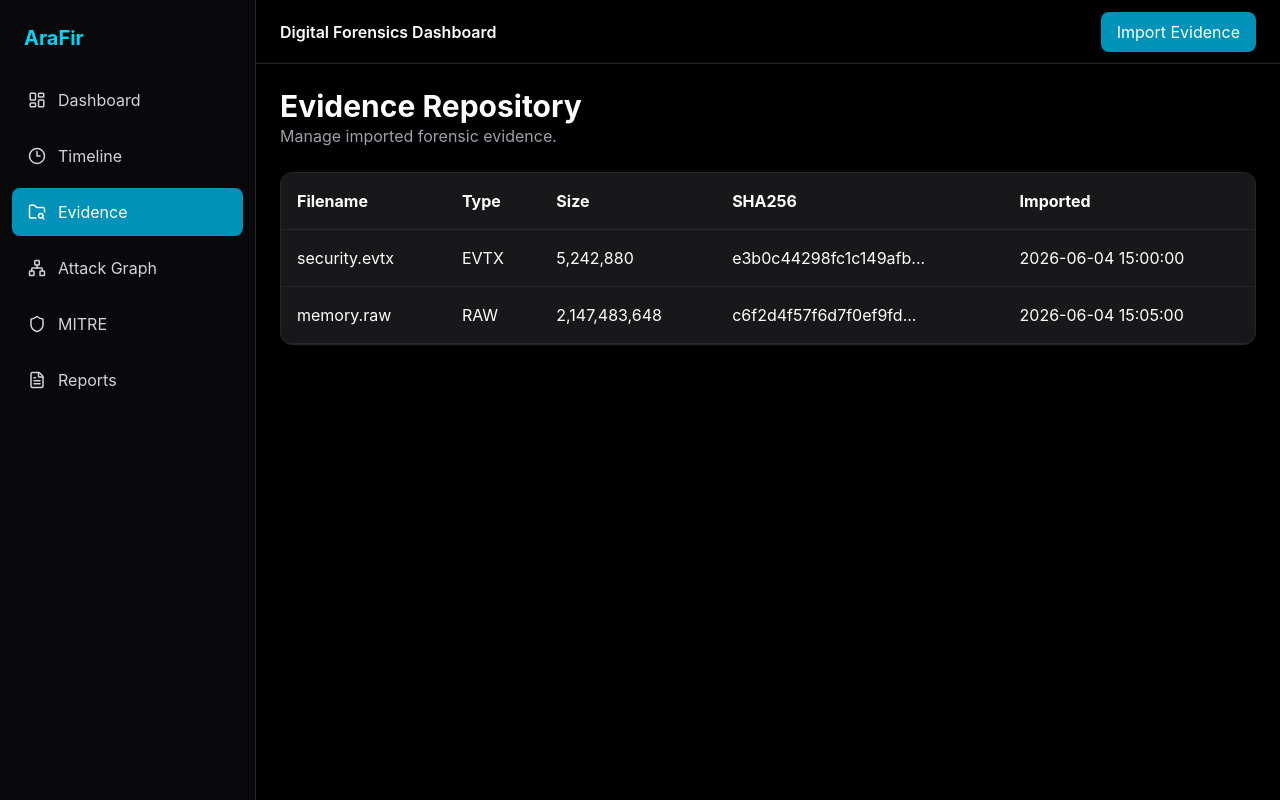
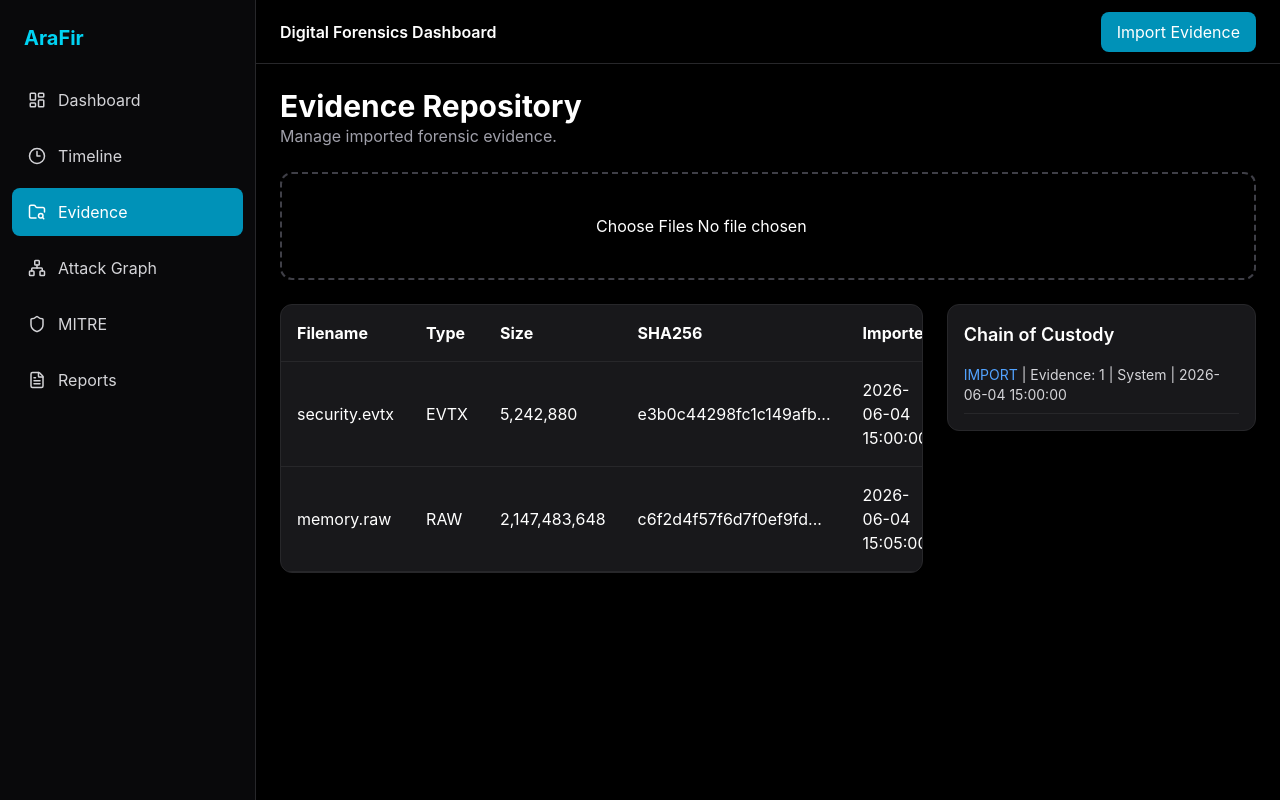
Before and after one commit to bay-ar4fah/AraFir, a React (Vite) app in the folder frontend/: page /evidence in a window 1280 px wide. Built offline with nearby package versions, Linux system fonts and the light colour scheme.

Commit message:
COC-Phase-Integrated with Evidence Page

```diff
--- /dev/null
+++ b/frontend/src/components/Evidence/CustodyPanel.tsx
@@ -0,0 +1,34 @@
+import { useEffect, useState } from "react";
+import type { CustodyLog } from "../../types/custody";
+import { getCustodyLogs } from "../../services/chainOfCustodyService";
+
+export default function CustodyPanel() {
+  const [logs, setLogs] = useState<CustodyLog[]>([]);
+
+  useEffect(() => {
+    getCustodyLogs().then(setLogs);
+  }, []);
+
+  return (
+    <div className="bg-zinc-900 border border-zinc-800 rounded-xl p-4">
+      <h2 className="text-lg font-semibold mb-4">
+        Chain of Custody
+      </h2>
+
+      <div className="space-y-2">
+        {logs.map((log) => (
+          <div
+            key={log.id}
+            className="text-sm text-zinc-300 border-b border-zinc-800 pb-2"
+          >
+            <span className="text-blue-400">
+              {log.action}
+            </span>{" "}
+            | Evidence: {log.evidenceId} | {log.user} |{" "}
+            {log.timestamp}
+          </div>
+        ))}
+      </div>
+    </div>
+  );
+}
--- /dev/null
+++ b/frontend/src/components/Evidence/EvidenceUploader.tsx
@@ -0,0 +1,26 @@
+interface Props {
+  onSelect: (
+    files: FileList
+  ) => void;
+}
+
+export default function EvidenceUploader({
+  onSelect,
+}: Props) {
+
+  return (
+    <div className="border-2 border-dashed border-zinc-700 rounded-xl p-10 text-center">
+
+      <input
+        type="file"
+        multiple
+        onChange={(e) => {
+          if (e.target.files) {
+            onSelect(e.target.files);
+          }
+        }}
+      />
+
+    </div>
+  );
+}
--- /dev/null
+++ b/frontend/src/mocks/custody.json
@@ -0,0 +1,9 @@
+[
+  {
+    "id": "c1",
+    "evidenceId": "1",
+    "action": "IMPORT",
+    "timestamp": "2026-06-04 15:00:00",
+    "user": "System"
+  }
+]
--- a/frontend/src/mocks/evidence.json
+++ b/frontend/src/mocks/evidence.json
@@ -5,7 +5,8 @@
     "fileType": "EVTX",
     "size": 5242880,
     "sha256": "e3b0c44298fc1c149afbf4c8996fb924",
-    "importedAt": "2026-06-04 15:00:00"
+    "importedAt": "2026-06-04 15:00:00",
+    "importedBy": "System"
   },
   {
     "id": "2",
@@ -13,6 +14,7 @@
     "fileType": "RAW",
     "size": 2147483648,
     "sha256": "c6f2d4f57f6d7f0ef9fdb2aaae22",
-    "importedAt": "2026-06-04 15:05:00"
+    "importedAt": "2026-06-04 15:05:00",
+    "importedBy": "System"
   }
 ]
--- a/frontend/src/pages/Evidence/Evidence.tsx
+++ b/frontend/src/pages/Evidence/Evidence.tsx
@@ -2,20 +2,55 @@ import { useEffect, useState } from "react";
 
 import type { Evidence } from "../../types/evidence";
 
-import { getEvidenceList }
-from "../../services/evidenceService";
+import { getEvidenceList } from "../../services/evidenceService";
 
-import EvidenceTable
-from "../../components/Evidence/EvidenceTable";
+import EvidenceTable from "../../components/Evidence/EvidenceTable";
+import EvidenceUploader from "../../components/Evidence/EvidenceUploader";
+
+import { sha256File } from "../../utils/hash";
+
+import { addCustodyLog } from "../../services/chainOfCustodyService";
+
+import CustodyPanel from "../../components/Evidence/CustodyPanel";
 
 export default function EvidencePage() {
-
-  const [evidence, setEvidence] =
-    useState<Evidence[]>([]);
+  const [evidence, setEvidence] = useState<Evidence[]>([]);
 
   useEffect(() => {
     getEvidenceList().then(setEvidence);
   }, []);
+
+  const handleFiles = async (files: FileList) => {
+    const newEvidence = await Promise.all(
+        Array.from(files).map(async (file) => {
+
+        const evidenceId = crypto.randomUUID();
+
+        const evidenceItem = {
+            id: evidenceId,
+            filename: file.name,
+            fileType:
+            file.name.split(".").pop()?.toUpperCase() || "UNKNOWN",
+            size: file.size,
+            sha256: await sha256File(file),
+            importedAt: new Date().toISOString(),
+            importedBy: "Investigator",
+        };
+
+        await addCustodyLog({
+            id: crypto.randomUUID(),
+            evidenceId: evidenceId,
+            action: "IMPORT",
+            timestamp: new Date().toISOString(),
+            user: "Investigator",
+        });
+
+        return evidenceItem;
+    })
+  );
+
+  setEvidence((prev) => [...prev, ...newEvidence]);
+};
 
   return (
   <div className="p-6 space-y-6">
@@ -30,7 +65,19 @@ export default function EvidencePage() {
       </p>
     </div>
 
+    <EvidenceUploader onSelect={handleFiles} />
+
+    <div className="grid grid-cols-3 gap-6">
+
+      <div className="col-span-2">
         <EvidenceTable evidence={evidence} />
+      </div>
+
+      <div>
+        <CustodyPanel />
+      </div>
+
+    </div>
 
   </div>
 );
--- /dev/null
+++ b/frontend/src/services/chainOfCustodyService.ts
@@ -0,0 +1,15 @@
+import custodyData from "../mocks/custody.json";
+import type { CustodyLog } from "../types/custody";
+
+let logs: CustodyLog[] = custodyData;
+
+export async function getCustodyLogs() {
+  return logs;
+}
+
+export async function addCustodyLog(
+  log: CustodyLog
+) {
+  logs = [log, ...logs];
+  return log;
+}
--- /dev/null
+++ b/frontend/src/types/custody.ts
@@ -0,0 +1,7 @@
+export interface CustodyLog {
+  id: string;
+  evidenceId: string;
+  action: "IMPORT" | "ANALYZE" | "EXPORT" | "VIEW";
+  timestamp: string;
+  user: string;
+}
--- a/frontend/src/types/evidence.ts
+++ b/frontend/src/types/evidence.ts
@@ -5,4 +5,5 @@ export interface Evidence {
   size: number;
   sha256: string;
   importedAt: string;
+  importedBy: string;
 }
--- /dev/null
+++ b/frontend/src/utils/fileUtils.ts
@@ -0,0 +1,12 @@
+export function formatFileSize(bytes: number) {
+  if (bytes < 1024)
+    return `${bytes} B`;
+
+  if (bytes < 1024 * 1024)
+    return `${(bytes / 1024).toFixed(2)} KB`;
+
+  if (bytes < 1024 * 1024 * 1024)
+    return `${(bytes / 1024 / 1024).toFixed(2)} MB`;
+
+  return `${(bytes / 1024 / 1024 / 1024).toFixed(2)} GB`;
+}
--- /dev/null
+++ b/frontend/src/utils/hash.ts
@@ -0,0 +1,24 @@
+export async function sha256File(
+  file: File
+): Promise<string> {
+
+  const buffer =
+    await file.arrayBuffer();
+
+  const hashBuffer =
+    await crypto.subtle.digest(
+      "SHA-256",
+      buffer
+    );
+
+  const hashArray =
+    Array.from(
+      new Uint8Array(hashBuffer)
+    );
+
+  return hashArray
+    .map((b) =>
+      b.toString(16).padStart(2, "0")
+    )
+    .join("");
+}
```
Also changed, not shown: frontend/src/components/Evidence/EvidenceSummary.tsx (added). Lines whose indentation alone changed are shown as unchanged.
